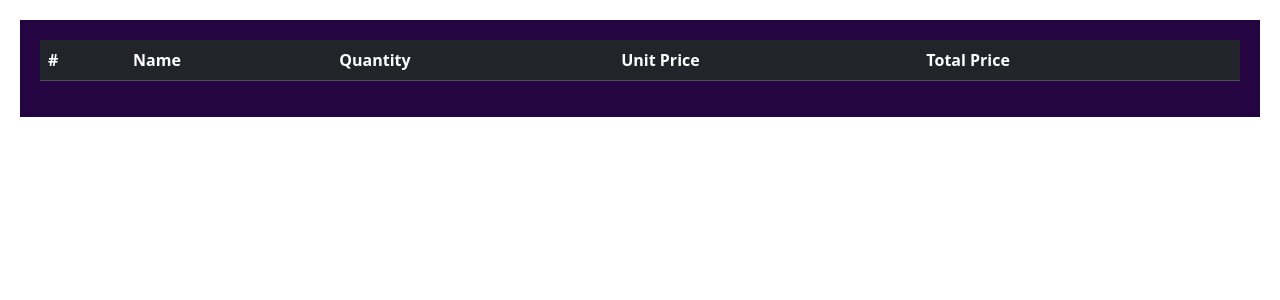
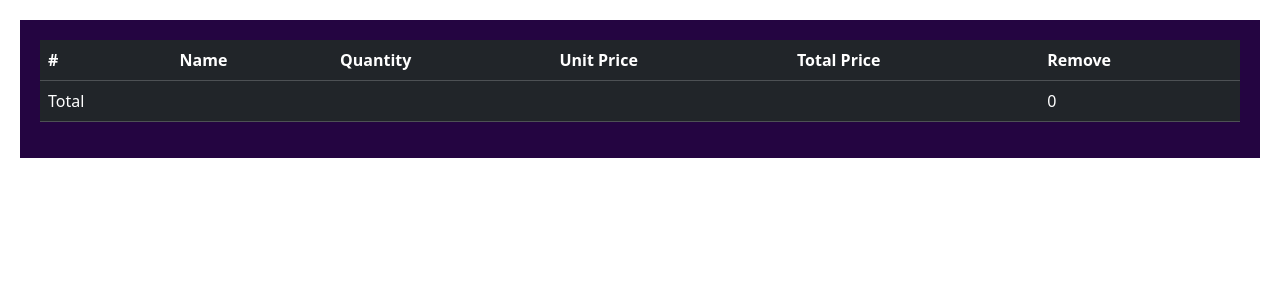
Before and after one commit to shahab-py/online-shop, a Django app: page /orders/cart/ in a window 1280 px wide. Shown: the part 56-356 px from the top of the page. Run offline with Django 4.2, Linux system fonts and the light colour scheme; lists and menus that the app fills with data are empty.

Commit message:
cart remove

```diff
--- a/orders/cart.py
+++ b/orders/cart.py
@@ -34,5 +34,17 @@ class Cart:
         self.cart[product_id]['quantity'] += quantity
         self.save()
 
+
+    def remove(self, product):
+        product_id = str(product.id)
+        if product_id in self.cart:
+            del self.cart[product_id]
+            self.save()
+
+
     def save(self):
         self.session.modified = True
+
+
+    def get_total_price(self):
+        return sum(int(item['price']) for item in self.cart.values())
--- a/orders/templates/orders/cart.html
+++ b/orders/templates/orders/cart.html
@@ -9,6 +9,7 @@
             <th scope="col">Quantity</th>
             <th scope="col">Unit Price</th>
             <th scope="col">Total Price</th>
+            <th scope="col">Remove</th>
         </tr>
         </thead>
         <tbody>
@@ -19,8 +20,17 @@
                     <td>{{ item.quantity }}</td>
                     <td>{{ item.price }}</td>
                     <td>{{ item.total_price }}</td>
+                    <td><a href="{% url 'orders:cart_remove' item.product.id %}">remove</a></td>
+
                 </tr>
             {% endfor %}
+
+            <tr>
+                <td>Total</td>
+                <td colspan="4"></td>
+                <td>{{ cart.get_total_price }}</td>
+            </tr>
+
         </tbody>
     </table>
 {% endblock  %}
--- a/orders/urls.py
+++ b/orders/urls.py
@@ -6,4 +6,5 @@ app_name = 'orders'
 urlpatterns = [
     path('cart/', views.CartView.as_view(), name = 'cart'),
     path('cart/add/<int:product_id>/', views.CartAddView.as_view(), name = 'cart_add'),
+    path('cart/remove/<int:product_id>/', views.CartRemoveView.as_view(), name = 'cart_remove'),
 ]
--- a/orders/views.py
+++ b/orders/views.py
@@ -21,3 +21,11 @@ class CartAddView(View):
             cart.add(product, form.cleaned_data['quantity'])
 
         return redirect('orders:cart')
+
+
+class CartRemoveView(View):
+    def get(self, request, product_id):
+        cart = Cart(request)
+        product = get_object_or_404(Product, id = product_id)
+        cart.remove(product)
+        return redirect('orders:cart')
```
Also changed, not shown: db.sqlite3.
